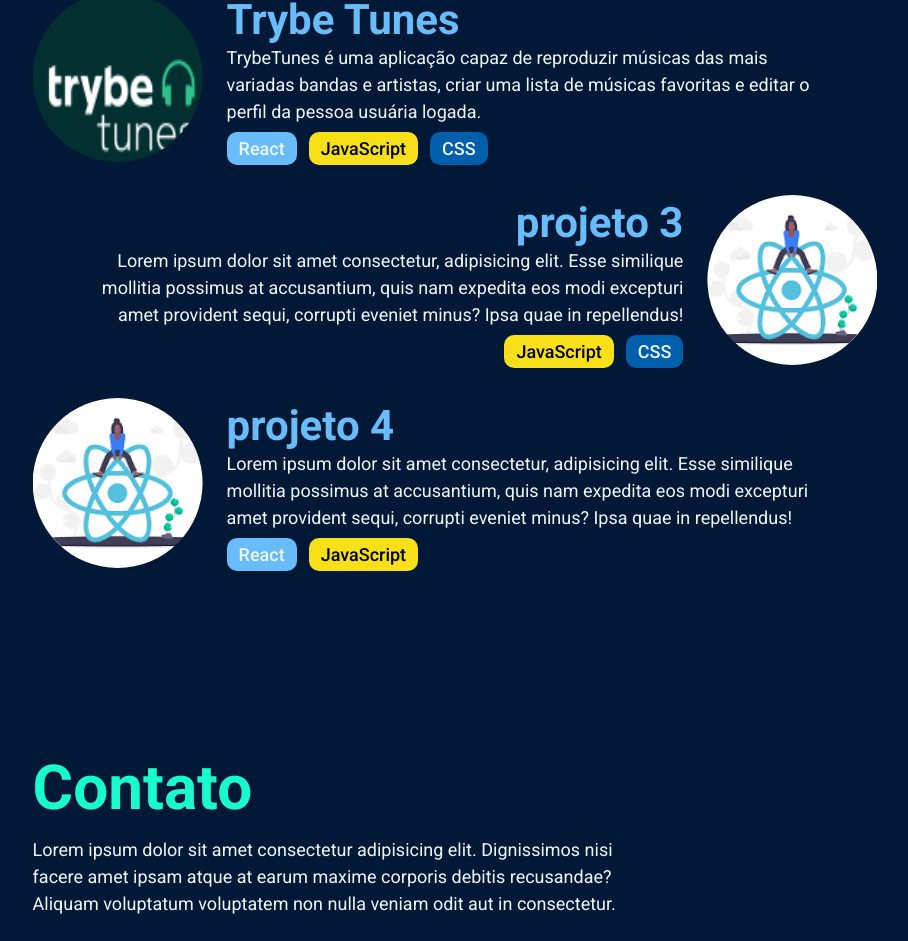
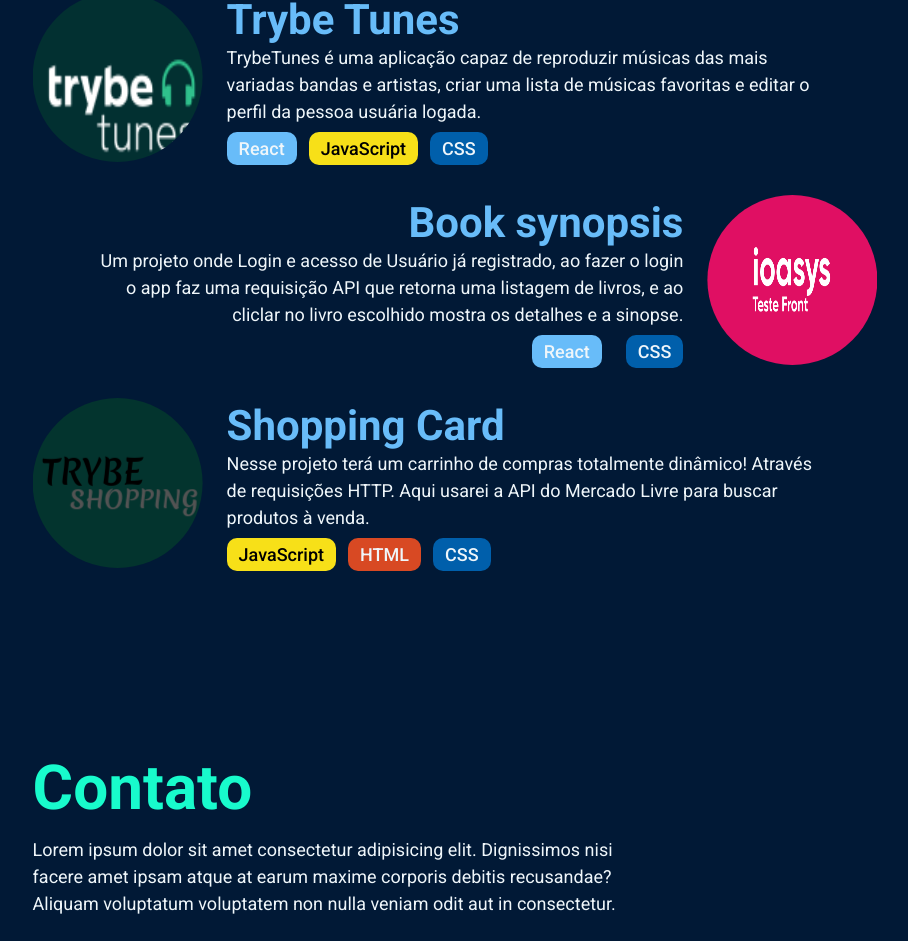
Before and after one commit to ronald-assis/Portfolio, a React (Create React App) app: page / in a window 1280 px wide. Shown: the part 1192-2133 px from the top of the page, without its empty margins (185-1093 px from the left). Built offline with nearby package versions, Linux system fonts and the light colour scheme.

Commit message:
finish projects info

```diff
--- a/src/Global.css
+++ b/src/Global.css
@@ -1,4 +1,4 @@
-@import url('https://fonts.googleapis.com/css2?family=Roboto:wght@400;500;700&display=swap');
+@import url("https://fonts.googleapis.com/css2?family=Roboto:wght@400;500;700&display=swap");
 
 :root {
   --title-color-bluish-green: #18fbcc;
@@ -8,6 +8,7 @@
   --javaScript-color: #f7e018;
   --nodeJS-color: #82cd28;
   --CSS-color: #005fab;
+  --HTML-color: #d84923;
 }
 
 * {
@@ -22,7 +23,7 @@
 }
 
 body {
-  font-family: 'Roboto', sans-serif;
+  font-family: "Roboto", sans-serif;
   background-color: var(--backgroud-color);
 }
 
--- a/src/components/Projects/projects.css
+++ b/src/components/Projects/projects.css
@@ -95,3 +95,9 @@
   color: var(--white-color);
   margin-left: 12px;
 }
+
+.projects .html {
+  background-color: var(--HTML-color);
+  color: var(--white-color);
+  margin-left: 12px;
+}
--- a/src/projectsInformations.js
+++ b/src/projectsInformations.js
@@ -1,6 +1,8 @@
-import maskGroup from "./components/images/mask_group.png";
+// import maskGroup from "./components/images/mask_group.png";
 import trybeTunesImg from './components/images/trybeTunes.png';
 import illustration from './components/images/illustration.png';
+import coverImage from './components/images/cover_image.png';
+import trybeShopping from './components/images/trybe_shopping.png';
 
 const projects = [
   {
@@ -16,16 +18,16 @@
     languages: ["React", "JavaScript", "CSS"],
   },
   {
-    title: "projeto 3",
-    info: "Lorem ipsum dolor sit amet consectetur, adipisicing elit. Esse similique mollitia possimus at accusantium, quis nam expedita eos modi excepturi amet provident sequi, corrupti eveniet minus? Ipsa quae in repellendus!",
-    image: maskGroup,
-    languages: ["JavaScript", "CSS"],
+    title: "Book synopsis",
+    info: "Um projeto onde Login e acesso de Usuário já registrado, ao fazer o login o app faz uma requisição API que retorna uma listagem de livros, e ao cliclar no livro escolhido mostra os detalhes e a sinopse.",
+    image: coverImage,
+    languages: ["React", "CSS"],
   },
   {
-    title: "projeto 4",
-    info: "Lorem ipsum dolor sit amet consectetur, adipisicing elit. Esse similique mollitia possimus at accusantium, quis nam expedita eos modi excepturi amet provident sequi, corrupti eveniet minus? Ipsa quae in repellendus!",
-    image: maskGroup,
-    languages: ["React", "JavaScript"],
+    title: "Shopping Card",
+    info: "Nesse projeto terá um carrinho de compras totalmente dinâmico! Através de requisições HTTP. Aqui usarei a API do Mercado Livre para buscar produtos à venda.",
+    image: trybeShopping,
+    languages: ["JavaScript", "HTML", "CSS"],
   },
 ];
 
```
Also changed, not shown: src/components/images/cover_image.png (added), src/components/images/trybe_shopping.png (added).
